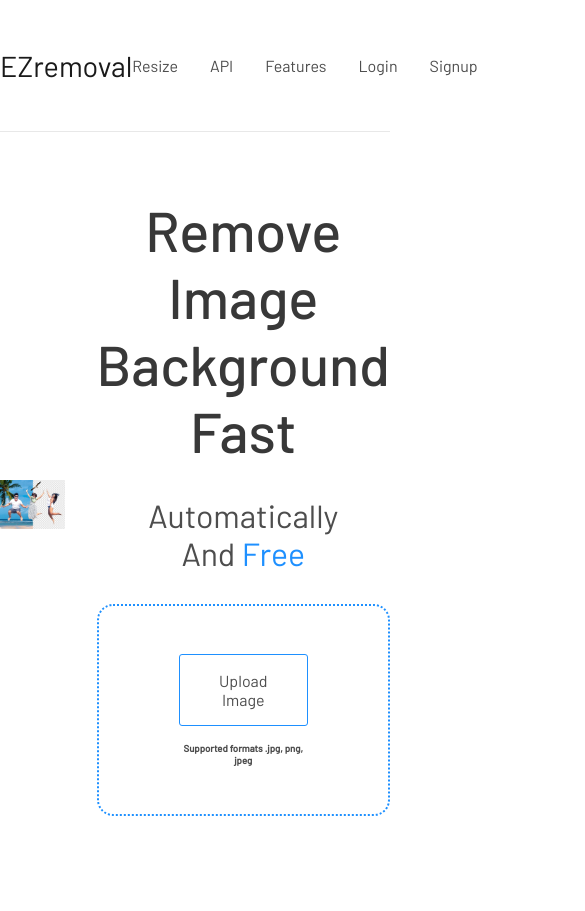
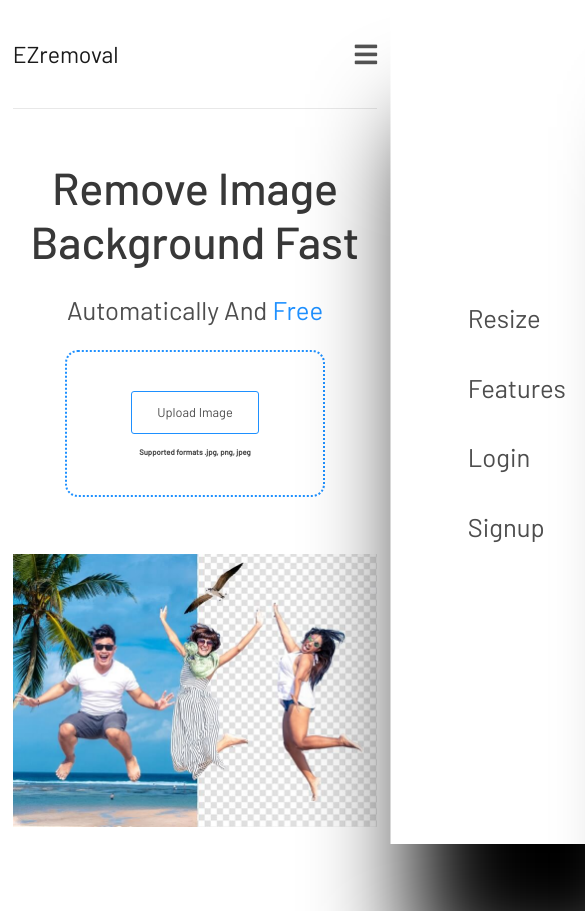
Before and after one commit to firoztyagiii/EZremoval, a plain HTML site: page index.html in a window 390 px wide. Shown: the top 911 px of the page, 585 px wide, since content can reach past the window. Before the commit the page ends 880 px from the top, so only its background shows below. Drawn offline with Linux system fonts and the light colour scheme.

Commit message:
Added responsiveness

```diff
--- a/index.html
+++ b/index.html
@@ -6,9 +6,38 @@
     <meta name="viewport" content="width=device-width, initial-scale=1.0" />
     <title>EZremoval | Remove background</title>
     <link rel="stylesheet" href="./styles/style.css" />
-    <script src="./script/controller/controller.js" defer></script>
+    <link
+      rel="stylesheet"
+      href="https://use.fontawesome.com/releases/v5.15.4/css/all.css"
+      integrity="sha384-DyZ88mC6Up2uqS4h/KRgHuoeGwBcD4Ng9SiP4dIRy0EXTlnuz47vAwmeGwVChigm"
+      crossorigin="anonymous"
+    />
+    <script
+      src="./script/controller/controller.js"
+      type="module"
+      defer
+    ></script>
   </head>
   <body>
+    <div class="bg">
+      <ul class="bglist">
+        <li class="bglist-item">
+          <a href="" class="bglist-item__link">Resize</a>
+        </li>
+        <li class="bg list-item">
+          <a href="" class="bglist-item__link">API</a>
+        </li>
+        <li class="bglist-item">
+          <a href="" class="bglist-item__link">Features</a>
+        </li>
+        <li class="bglist-item">
+          <a href="" class="bglist-item__link">Login</a>
+        </li>
+        <li class="bglist-item">
+          <a href="" class="bglist-item__link">Signup</a>
+        </li>
+      </ul>
+    </div>
     <div class="container">
       <header class="header">
         <nav class="nav">
@@ -30,6 +59,9 @@
               <a href="" class="list-item__link">Signup</a>
             </li>
           </ul>
+          <span class="bar">
+            <i class="fas fa-bars"></i>
+          </span>
         </nav>
       </header>
       <section class="upload">
--- a/script/controller/controller.js
+++ b/script/controller/controller.js
@@ -0,0 +1,10 @@
+import Elements from "../view/view.js";
+
+const init = () => {
+  const element = new Elements();
+  element.bar.addEventListener("click", function () {
+    element.sidebar.classList.toggle("toggle-navbar");
+  });
+};
+
+init();
--- /dev/null
+++ b/script/view/view.js
@@ -0,0 +1,6 @@
+export default class Elements {
+  constructor() {
+    this.bar = document.querySelector(".bar");
+    this.sidebar = document.querySelector(".bg");
+  }
+}
--- a/styles/style.css
+++ b/styles/style.css
@@ -13,6 +13,47 @@
   /* font-family: "Work Sans", sans-serif; */
   font-family: "Barlow", sans-serif;
   color: #4d4d4d;
+}
+
+body {
+  position: relative;
+}
+
+.hidden {
+  display: none;
+}
+
+.bg {
+  background-color: #fff;
+  width: 65%;
+  height: 100vh;
+  position: absolute;
+  top: 0;
+  right: 0;
+  z-index: 10;
+  box-shadow: 2rem 10rem 100px 1px black;
+  display: flex;
+  justify-content: center;
+  align-items: center;
+  flex-direction: column;
+  transform: translateX(100%);
+  transition: all 0.4s;
+  /* gap: 3rem; */
+}
+
+.toggle-navbar {
+  transform: translateX(0);
+}
+
+.bglist {
+  display: flex;
+  flex-direction: column;
+  gap: 3rem;
+  font-size: 2rem;
+}
+
+.bglist-item {
+  list-style: none;
 }
 
 .container {
@@ -42,11 +83,13 @@
   gap: 2rem;
 }
 
-.list-item {
+.list-item,
+.bglist-item__link {
   list-style: none;
 }
 
-.list-item__link {
+.list-item__link,
+.bglist-item__link {
   display: inline-block;
   text-decoration: none;
   color: inherit;
@@ -108,3 +151,52 @@
   font-size: 0.6rem;
   font-weight: bold;
 }
+
+.bar {
+  display: none;
+  z-index: 100;
+}
+
+@media (max-width: 1140px) {
+  .container {
+    padding: 0rem 1rem;
+  }
+}
+
+@media (max-width: 900px) {
+  html {
+    font-size: 80%;
+  }
+}
+
+@media (max-width: 800px) {
+  .upload {
+    grid-template-columns: 1fr;
+  }
+
+  .hero-img {
+    width: 60%;
+  }
+}
+
+@media (max-width: 500px) {
+  .upload {
+    grid-template-columns: 1fr;
+    grid-template-rows: 1fr 1fr;
+  }
+
+  .hero-img {
+    width: 100%;
+  }
+  .right {
+    grid-row: 1/2;
+  }
+  .list {
+    display: none;
+  }
+  .bar {
+    display: inline-block;
+    font-size: 2rem;
+    color: rgb(82, 82, 82);
+  }
+}
```
